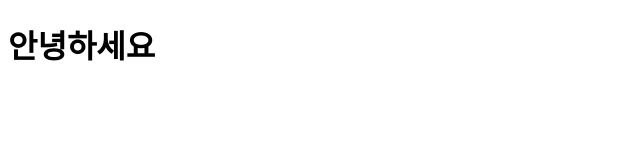
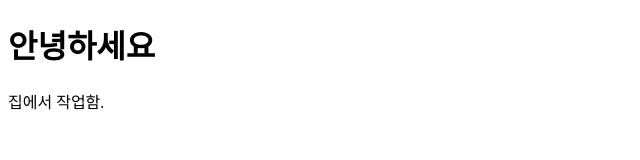
Before and after one commit to ymeekang/gittest, a plain HTML site: page index.html in a window 1280 px wide. Shown: the whole page, without its empty margins (0-640 px from the left). Drawn offline with Linux system fonts and the light colour scheme.

Commit message:
집작업완료

```diff
--- a/index.html
+++ b/index.html
@@ -8,5 +8,6 @@
 </head>
 <body>
     <h1>안녕하세요</h1>
+    <p>집에서 작업함.</p>
 </body>
 </html>
```
